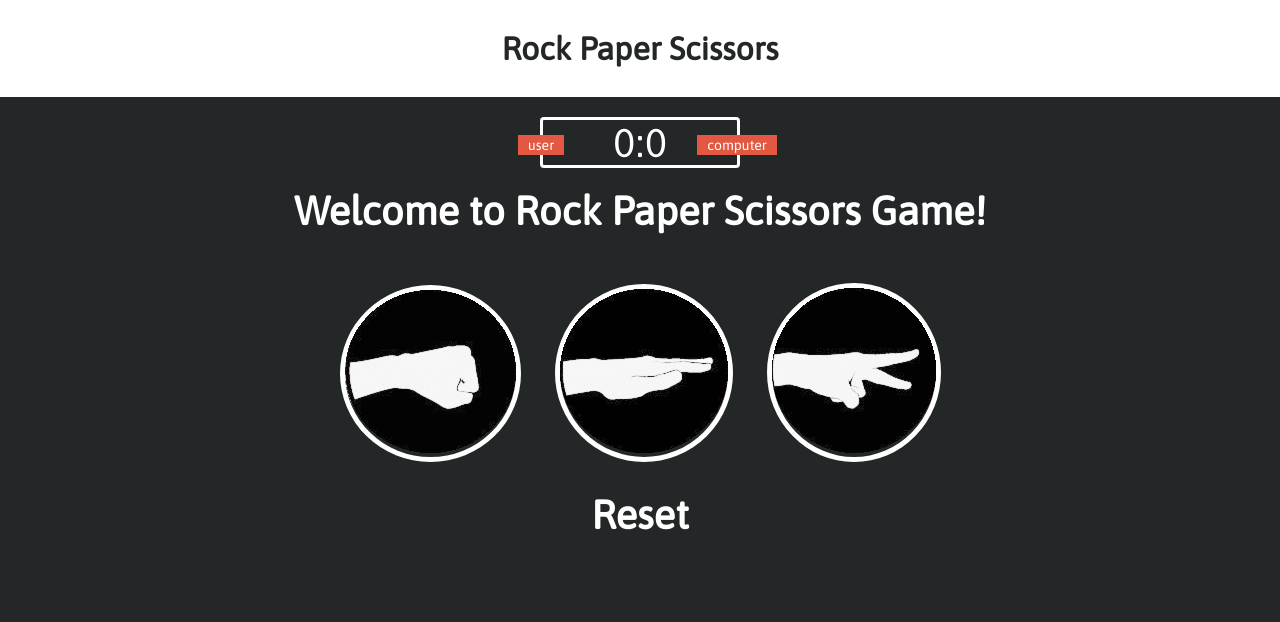
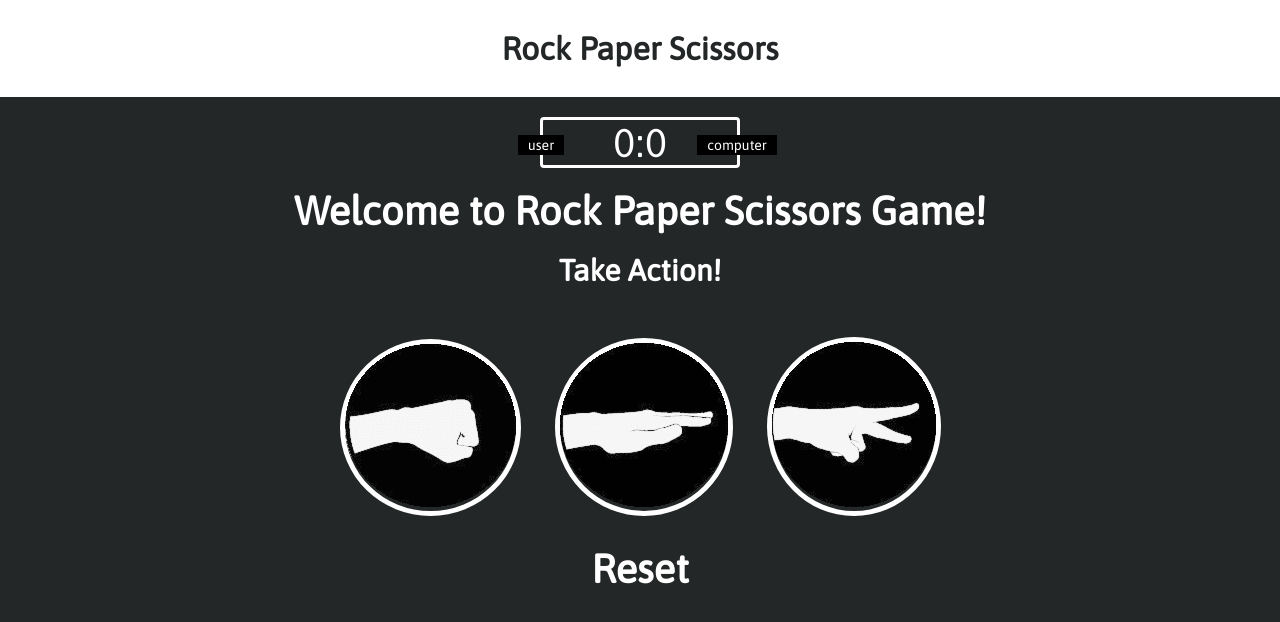
Before and after one commit to Temurbekk/Rock-Paper-Scissors, a plain HTML site: page index.html in a window 1280 px wide. Drawn offline with Linux system fonts and the light colour scheme.

Commit message:
add take action text and change scoreboard background color

```diff
--- a/index.html
+++ b/index.html
@@ -21,6 +21,9 @@
     <div class="result">
         <p>Welcome to Rock Paper Scissors Game!</p>
     </div>
+    <div class="move">
+        <p>Take Action!</p>
+    </div>
 
     <div class="choices">
         <div class="choice" id="r">
--- a/styles.css
+++ b/styles.css
@@ -31,7 +31,7 @@ header > h1{
 }
 
 .badge {
-    background: #E25840;
+    background: black;
     color: white;
     font-size: 14px;
     padding: 2px 10px;
@@ -55,6 +55,17 @@ header > h1{
 }
 
 .result > p {
+    text-align: center;
+    font-family: Asap, sans-serif;
+    font-weight: bold;
+}
+
+.move{
+    font-size: 30px;
+    color: white;
+}
+.move > p{
+    margin-top: 20px;
     text-align: center;
     font-family: Asap, sans-serif;
     font-weight: bold;
```
